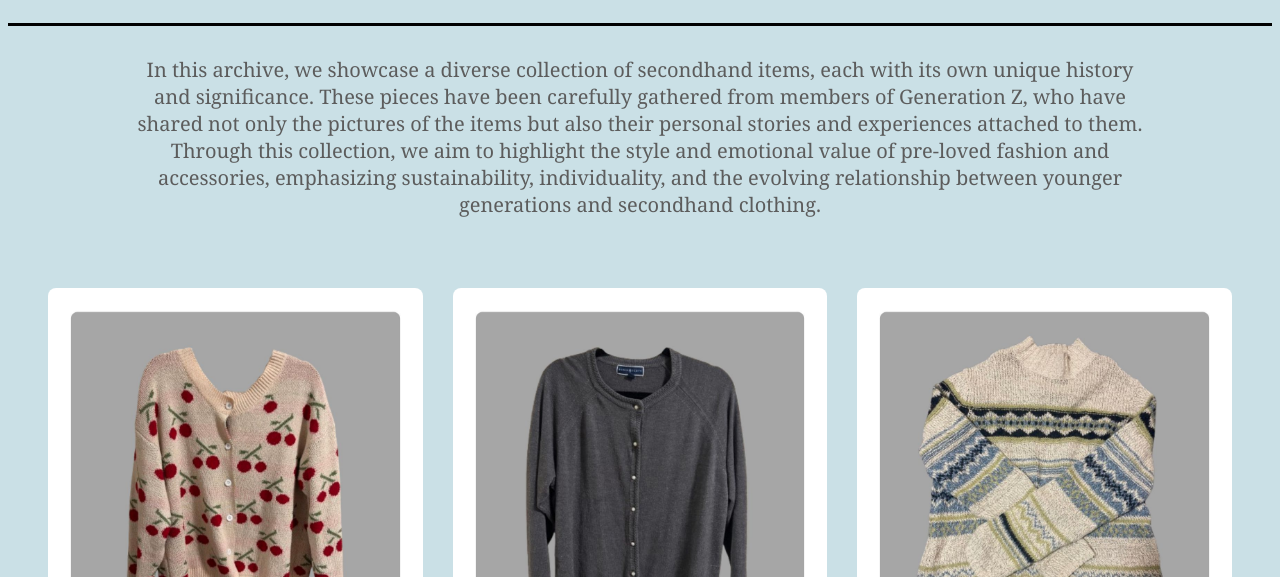
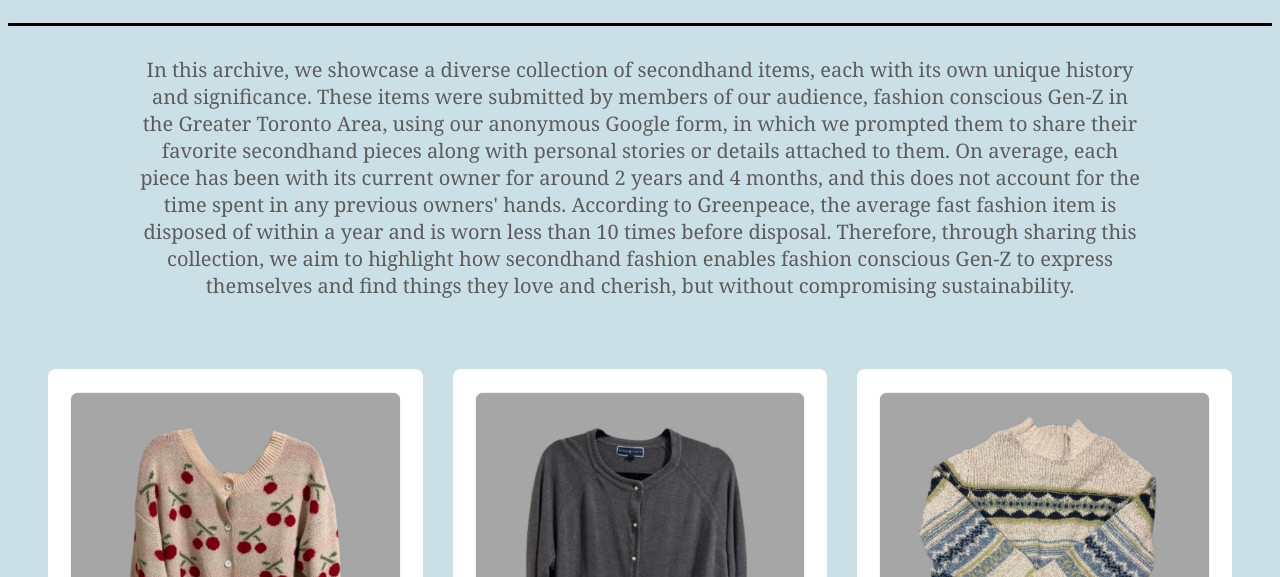
Before and after one commit to onerainymay/DH_project, a plain HTML site: page archive.html in a window 1280 px wide. Shown: the part 223-800 px from the top of the page. Drawn offline with Linux system fonts and the light colour scheme.

Commit message:
Update archive.html

```diff
--- a/archive.html
+++ b/archive.html
@@ -20,7 +20,7 @@
         </div>
 
         <div class="home_intro">
-            <p>In this archive, we showcase a diverse collection of secondhand items, each with its own unique history and significance. These pieces have been carefully gathered from members of Generation Z, who have shared not only the pictures of the items but also their personal stories and experiences attached to them. Through this collection, we aim to highlight the style and emotional value of pre-loved fashion and accessories, emphasizing sustainability, individuality, and the evolving relationship between younger generations and secondhand clothing.</p>
+            <p>In this archive, we showcase a diverse collection of secondhand items, each with its own unique history and significance. These items were submitted by members of our audience, fashion conscious Gen-Z in the Greater Toronto Area, using our anonymous Google form, in which we prompted them to share their favorite secondhand pieces along with personal stories or details attached to them. On average, each piece has been with its current owner for around 2 years and 4 months, and this does not account for the time spent in any previous owners' hands. According to Greenpeace, the average fast fashion item is disposed of within a year and is worn less than 10 times before disposal. Therefore, through sharing this collection, we aim to highlight how secondhand fashion enables fashion conscious Gen-Z to express themselves and find things they love and cherish, but without compromising sustainability.</p>
         </div>
 
         <div class="gallery">
```
